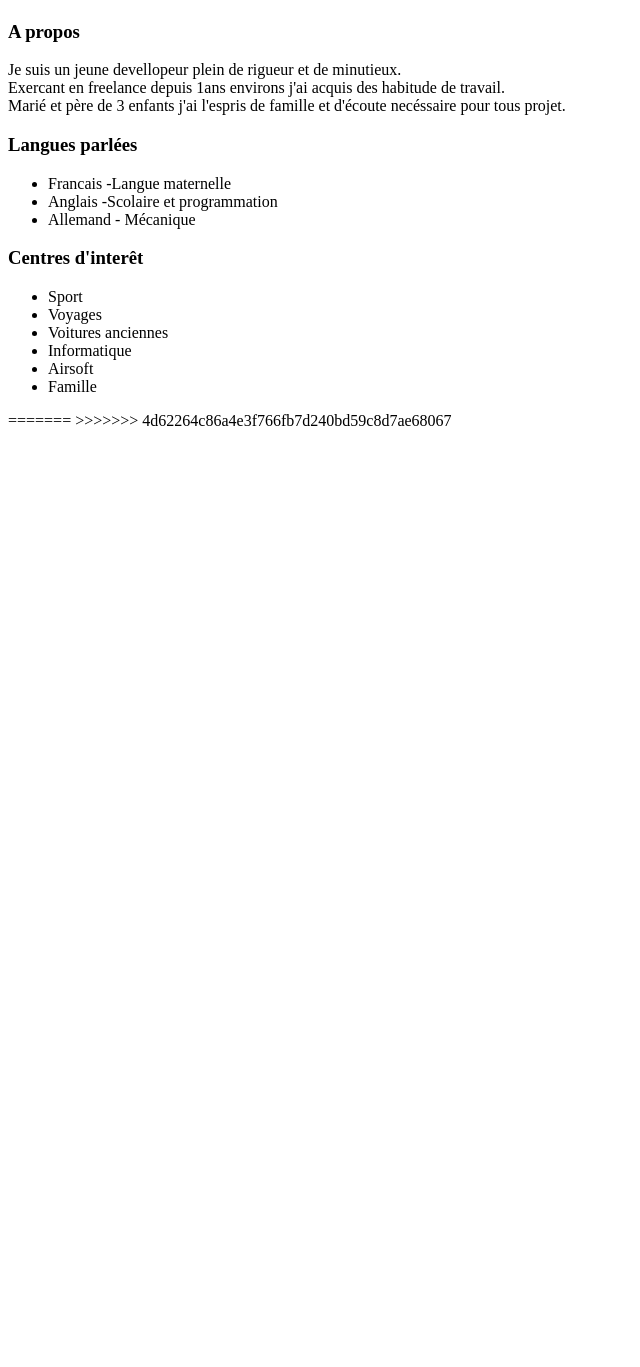
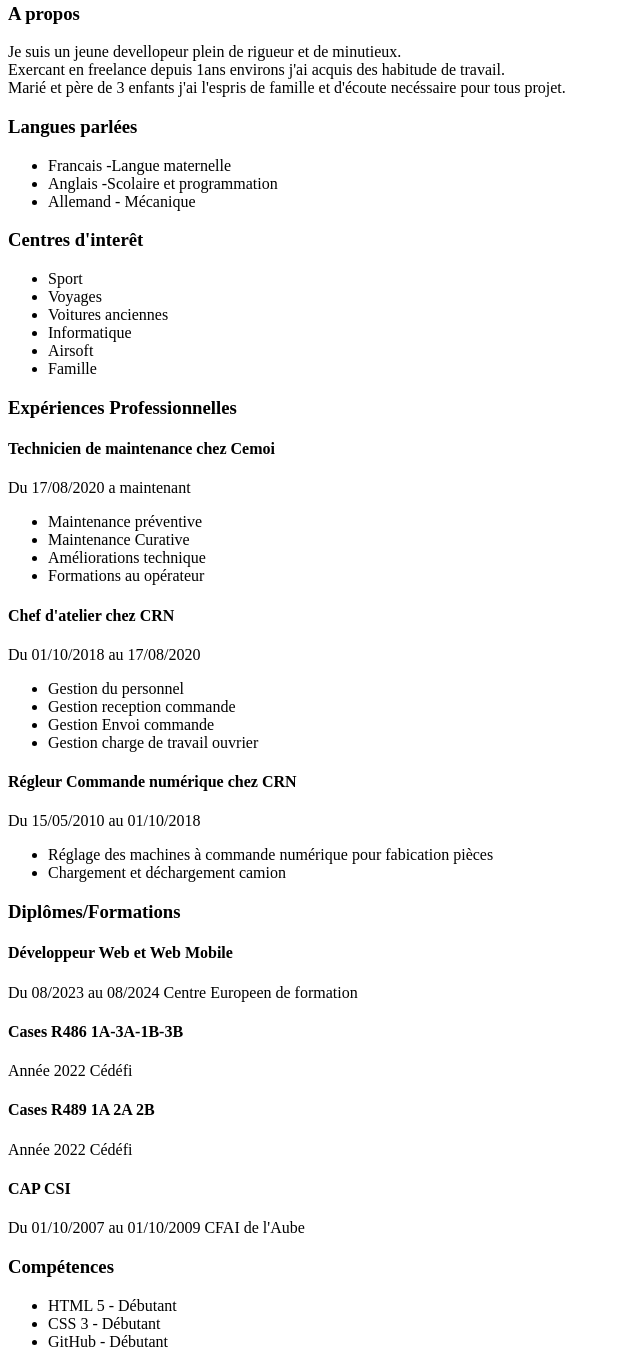
Before and after one commit to Necron10000/Devoir-CV, a plain HTML site: page index.html in a window 1280 px wide. Shown: the part 473-1840 px from the top of the page, without its empty margins (0-640 px from the left). Before the commit the page ends 911 px from the top, so only its background shows below. Drawn offline with Linux system fonts and the light colour scheme.

Commit message:
Add Experience-Diplome-competence

```diff
--- a/index.html
+++ b/index.html
@@ -20,7 +20,6 @@
         </address>
     </header>
 
-<<<<<<< HEAD
     <aside>
         <h3> A propos</h3>
         <p> Je suis un jeune devellopeur plein de rigueur et de minutieux.<br/>
@@ -45,7 +44,64 @@
         </ul>
     </aside>
 
-=======
->>>>>>> 4d62264c86a4e3f766fb7d240bd59c8d7ae68067
+    <Article>
+        <div>
+            <h3>Expériences Professionnelles</h3>
+            <h4>Technicien de maintenance chez Cemoi</h4>
+                <p>Du 17/08/2020 a maintenant
+                    <ul>
+                        <li>Maintenance préventive</li>
+                        <li>Maintenance Curative</li>
+                        <li>Améliorations technique</li>
+                        <li>Formations au opérateur</li>
+                    </ul>
+                </p>
+            <h4>Chef d'atelier chez CRN</h4>
+                <p>Du 01/10/2018 au 17/08/2020
+                    <ul>
+                        <li>Gestion du personnel</li>
+                        <li>Gestion reception commande</li>
+                        <li>Gestion Envoi commande</li>
+                        <li>Gestion charge de travail ouvrier</li>
+                    </ul>
+                </p>
+            <h4>Régleur Commande numérique chez CRN</h4>
+                <p>Du 15/05/2010 au 01/10/2018
+                    <ul>
+                        <li>Réglage des machines à commande numérique pour fabication pièces</li>
+                        <li>Chargement et déchargement camion</li>
+                    </ul>
+                </p>
+        </div>
+        <div>
+            <h3>Diplômes/Formations</h3>
+            <h4>Développeur Web et Web Mobile</h4>
+                <p>Du 08/2023 au 08/2024
+                    Centre Europeen de formation
+                </p>
+            <h4>Cases R486 1A-3A-1B-3B</h4>
+                <p>Année 2022
+                    Cédéfi
+                </p>
+            <h4>Cases R489 1A 2A 2B</h4>
+                <p>Année 2022
+                    Cédéfi
+                </p>
+            <h4>CAP CSI</h4>
+                <p>Du 01/10/2007 au 01/10/2009
+                    CFAI de l'Aube
+                </p>
+        </div>
+        <div>
+            <h3>Compétences</h3>
+            <ul>
+                <li>HTML 5 - Débutant</li>
+                <li>CSS 3 - Débutant</li>
+                <li>GitHub - Débutant</li>
+            </ul>
+        </div>
+
+    </Article>
+
 </body>
 </html>
```
